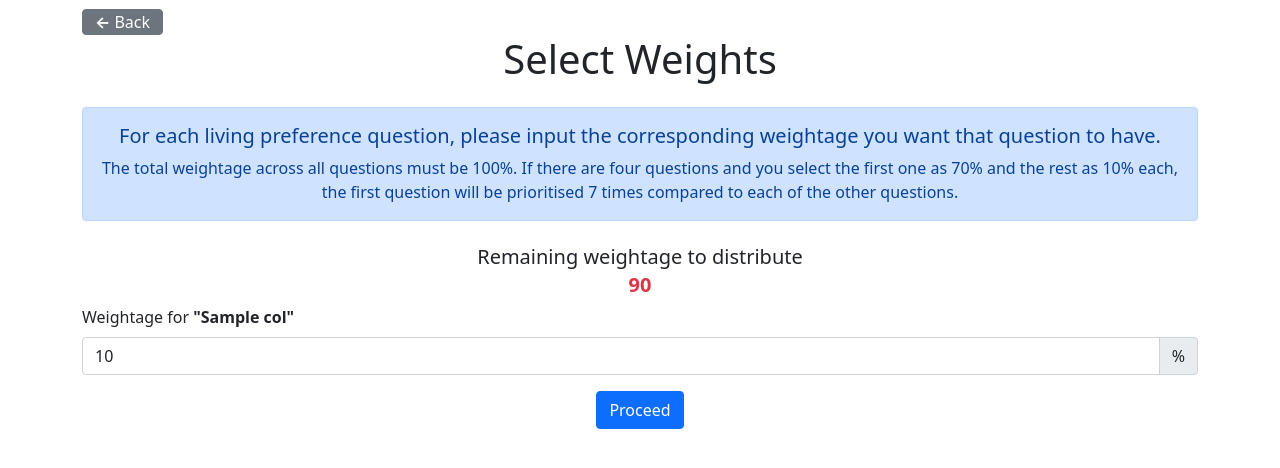
After one commit to bernardboey/first-year-allocation, a Flask app: template ASAP/gui/templates/select_weights.html in a window 1280 px wide. The commit adds this page. Shown: the top 468 px of the page. Run offline with Flask 2, Linux system fonts and the light colour scheme; the template is opened without the code that fills it: most values are stand-ins (such as "Sample title", 1, 10 or a date in 2020).

Commit message:
Add select weights page

```diff
--- a/ASAP/gui/server.py
+++ b/ASAP/gui/server.py
@@ -83,8 +83,15 @@ def select_column_type():
             return redirect(url_for("verify_living_preferences"))
     elif request.method == 'GET':
         if asap_obj.col_types_defined:
-            for i, (col, _type) in enumerate(asap_obj.col_to_type.items()):
+            for i, (_, _type) in enumerate(asap_obj.col_to_type.items()):
                 selected_values[f"column{i}"] = _type.desc
+
+        # TEMPORARILY HERE TO SPEED UP DEVELOPMENT #
+        for i, _type in enumerate((asap_obj.NAME, asap_obj.SCHOOL, asap_obj.SEX, asap_obj.COUNTRY, asap_obj.LIVING_PREF,
+                                   asap_obj.LIVING_PREF, asap_obj.LIVING_PREF, asap_obj.LIVING_PREF, asap_obj.OTHERS)):
+            selected_values[f"column{i}"] = _type.desc
+        # END OF BLOCK #
+
     return render_template('select_column_type.html',
                            csv_filename=asap_obj.filename,
                            coltypes=[e.desc for e in asap_obj.COL_TYPES],
@@ -111,10 +118,33 @@ def verify_living_preferences():
             error_msg = str(e)
         else:
             save_pickle(asap_obj)
-            return redirect(url_for("select_options"))
+            return redirect(url_for("select_weights"))
     return render_template('verify_living_preferences.html',
                            living_pref_cols=asap_obj.LIVING_PREF.cols,
                            unique_values=unique_values,
+                           error_msg=error_msg)
+
+
+@app.route('/select_weights', methods=['GET', 'POST'])
+def select_weights():
+    error_msg = None
+    asap_obj = restore_pickle()
+    if asap_obj.weights_defined:
+        weights = asap_obj.LIVING_PREF.weights
+    else:
+        weights = {col: 100 // len(asap_obj.LIVING_PREF.cols) for i, col in enumerate(asap_obj.LIVING_PREF.cols)}
+    if request.method == 'POST':
+        weights = {col: int(request.form[f"column{i}"]) for i, col in enumerate(asap_obj.LIVING_PREF.cols)}
+        try:
+            asap_obj.set_weights(weights)
+        except ValueError as e:
+            error_msg = str(e)
+        else:
+            save_pickle(asap_obj)
+            return redirect(url_for("select_options"))
+    return render_template('select_weights.html',
+                           living_pref_cols=asap_obj.LIVING_PREF.cols,
+                           weights=weights,
                            error_msg=error_msg)
 
 
@@ -154,16 +184,10 @@ def review_data():
                 if isinstance(asap_obj.col_to_type[col], LivingPrefColumnType)
                 else asap_obj.col_to_type[col].desc
                 for col in colnames]
-    # Name of CSV file
-    # Table
-    # Number of students
-    # Column types
-    # Living pref order
-    # No. of saga/elm/cendana suites
-    # etc.
 
     if request.method == 'POST':
         return redirect(url_for("run_allocation"))
+
     return render_template('review_data.html',
                            csv_filename=asap_obj.filename,
                            colnames=colnames, head_values=enumerate(head_values, start=1),
@@ -177,7 +201,8 @@ def review_data():
                            required_suites_female=asap_obj.required_suites_female,
                            num_living_prefs=len(asap_obj.LIVING_PREF.cols),
                            living_prefs=asap_obj.LIVING_PREF.cols,
-                           living_pref_order=asap_obj.LIVING_PREF.selected_order)
+                           living_pref_order=asap_obj.LIVING_PREF.selected_order,
+                           weights={col: int(weight * 100) for col, weight in asap_obj.LIVING_PREF.weights.items()})
 
 
 @app.route('/run_allocation', methods=['GET', 'POST'])
@@ -185,6 +210,9 @@ def run_allocation():
     error_msg = None
     asap_obj = restore_pickle()
     if request.method == 'POST':
+        asap_obj.run_allocation()
+        save_pickle(asap_obj)
+        return redirect(url_for("results"))
         try:
             asap_obj.run_allocation()
         except Exception as e:  # General Exception because various kinds of errors can be thrown by run_allocation()
--- a/ASAP/gui/templates/review_data.html
+++ b/ASAP/gui/templates/review_data.html
@@ -24,7 +24,7 @@
                     <tr>
                         <th scope="row">{{ i }}</th>
                         {% for value in row %}
-                            <td>{{ value | truncate(30) }}</td>
+                            <td>{{ value | string | truncate(30) }}</td>
                         {% endfor %}
                     </tr>
                 {% endfor %}
@@ -55,6 +55,7 @@
         {% for col in living_prefs %}
         <div class="mb-4">
             <p class="fw-bold">Living Preference {{ loop.index }}: "{{ col }}"</p>
+            <p>Weightage: <strong>{{ weights[col] }}%</strong></p>
             <small class="mb-2">You have chosen the values to be sorted in this order:</small>
             <ol>
                 {% for value in living_pref_order[loop.index0] %}
--- a/ASAP/gui/templates/select_options.html
+++ b/ASAP/gui/templates/select_options.html
@@ -2,15 +2,13 @@
 {% block title %}Select Options{% endblock %}
 {% block content %}
     <div class="text-start mt-2">
-        <a class="btn btn-secondary py-0" href="{{ url_for('verify_living_preferences') }}"><strong>&#x2190;</strong>
+        <a class="btn btn-secondary py-0" href="{{ url_for('select_weights') }}"><strong>&#x2190;</strong>
             Back</a>
     </div>
 
     <h1>Select Options</h1>
     <div class="alert alert-primary mt-4 mb-4">
-        <h5 class="mb-2">For each living preference question, please input the order of the options.</h5>
-        <p class="mb-0">E.g. If there are 4 options, please order them from 0 to 3. It does not matter which 0 and which
-            is 3.</p>
+        <h5 class="mb-0">Please input the number of suites that are available in each RC.</h5>
     </div>
     {% if error_msg %}
         <div class="alert alert-danger text-start mb-4">
--- /dev/null
+++ b/ASAP/gui/templates/select_weights.html
@@ -0,0 +1,66 @@
+{% extends "base.html" %}
+{% block title %}Select Weights{% endblock %}
+{% block content %}
+    <div class="text-start mt-2">
+        <a class="btn btn-secondary py-0" href="{{ url_for('verify_living_preferences') }}"><strong>&#x2190;</strong>
+            Back</a>
+    </div>
+
+    <h1>Select Weights</h1>
+    <div class="alert alert-primary mt-4 mb-4">
+        <h5 class="mb-2">For each living preference question, please input the corresponding weightage you want that
+            question to have.</h5>
+        <p class="mb-0">The total weightage across all questions must be 100%. If there are four questions and you
+            select the first one as 70% and the rest as 10% each,
+            the first question will be prioritised 7 times compared to each of the other questions.</p>
+    </div>
+    {% if error_msg %}
+        <div class="alert alert-danger text-start mb-4">
+            <p class="fw-bold">ERROR</p>
+            <p class="mb-0">{{ error_msg }}</p>
+        </div>
+    {% endif %}
+    <div class="mb-2">
+        <h5 class="mb-1">Remaining weightage to distribute</h5>
+        <h5 class="fw-bold" id="remaining-weightage"></h5>
+    </div>
+    <form action="" method="post" enctype="multipart/form-data" class="text-start">
+        {% for col in living_pref_cols %}
+            <div class="mb-3">
+                <label for="column{{ loop.index0 }}" class="form-label">Weightage for
+                    <strong>"{{ col }}"</strong></label>
+                <div class="input-group">
+                    <input type="number" class="form-control weightage" id="column{{ loop.index0 }}"
+                           name="column{{ loop.index0 }}" value="{{ weights[col] }}" min="0" max="100" required>
+                    <span class="input-group-text">%</span>
+                </div>
+            </div>
+        {% endfor %}
+        <div class="mb-2 text-center">
+            <button type="submit" class="btn btn-primary">Proceed</button>
+        </div>
+    </form>
+    <script>
+        document.addEventListener('DOMContentLoaded', updateRemainingWeightage);
+        document.addEventListener('keyup', updateRemainingWeightage);
+
+        function updateRemainingWeightage() {
+            let sum = 0;
+            document.querySelectorAll(".weightage").forEach(element => sum += parseInt(element.value));
+            if (sum) {
+                document.querySelector("#remaining-weightage").innerHTML = `${100 - sum}`;
+                if (100 - sum === 0) {
+                    document.querySelector("#remaining-weightage").classList.remove("text-danger");
+                    document.querySelector("#remaining-weightage").classList.add("text-success");
+                } else {
+                    document.querySelector("#remaining-weightage").classList.remove("text-success");
+                    document.querySelector("#remaining-weightage").classList.add("text-danger");
+                }
+            } else {
+                document.querySelector("#remaining-weightage").innerHTML = "Error";
+                document.querySelector("#remaining-weightage").classList.remove("text-success");
+                document.querySelector("#remaining-weightage").classList.add("text-danger");
+            }
+        }
+    </script>
+{% endblock %}
```
Also changed, not shown: ASAP/__main__.py (+22 -33 lines).
